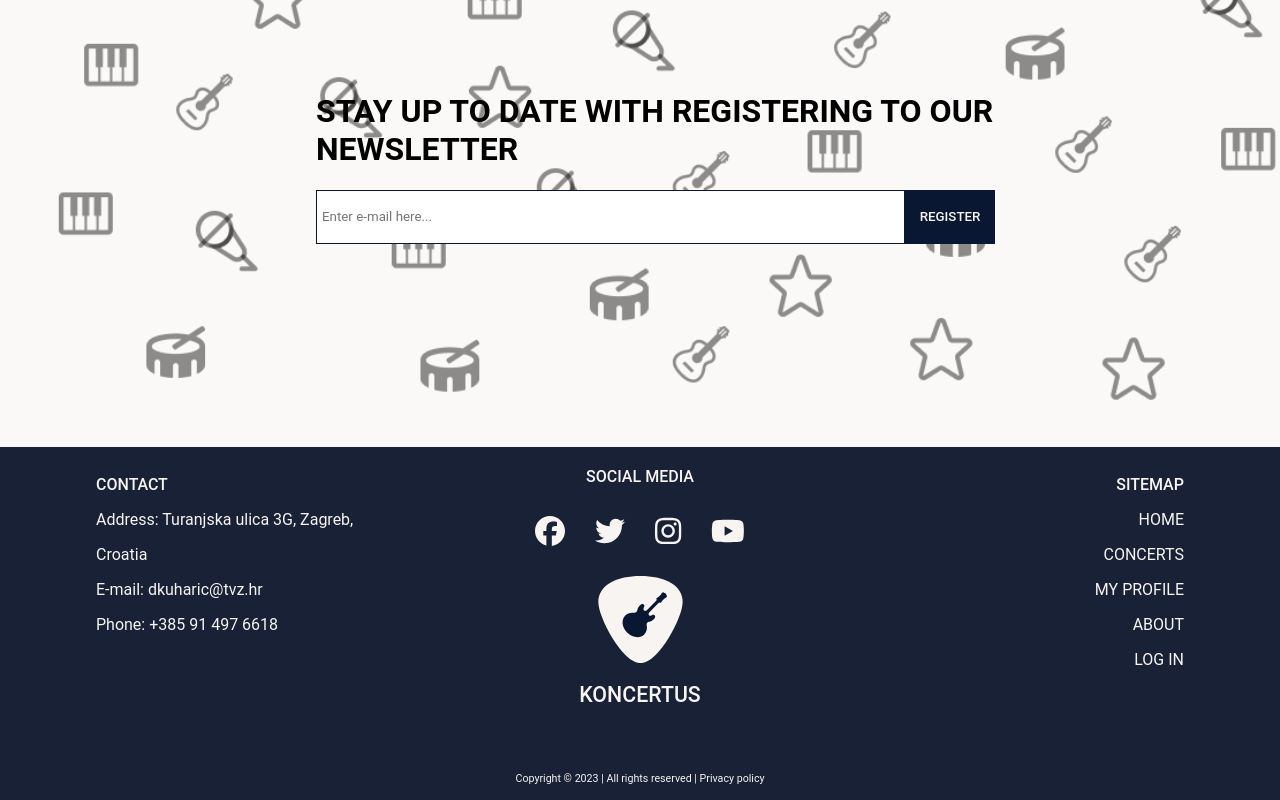
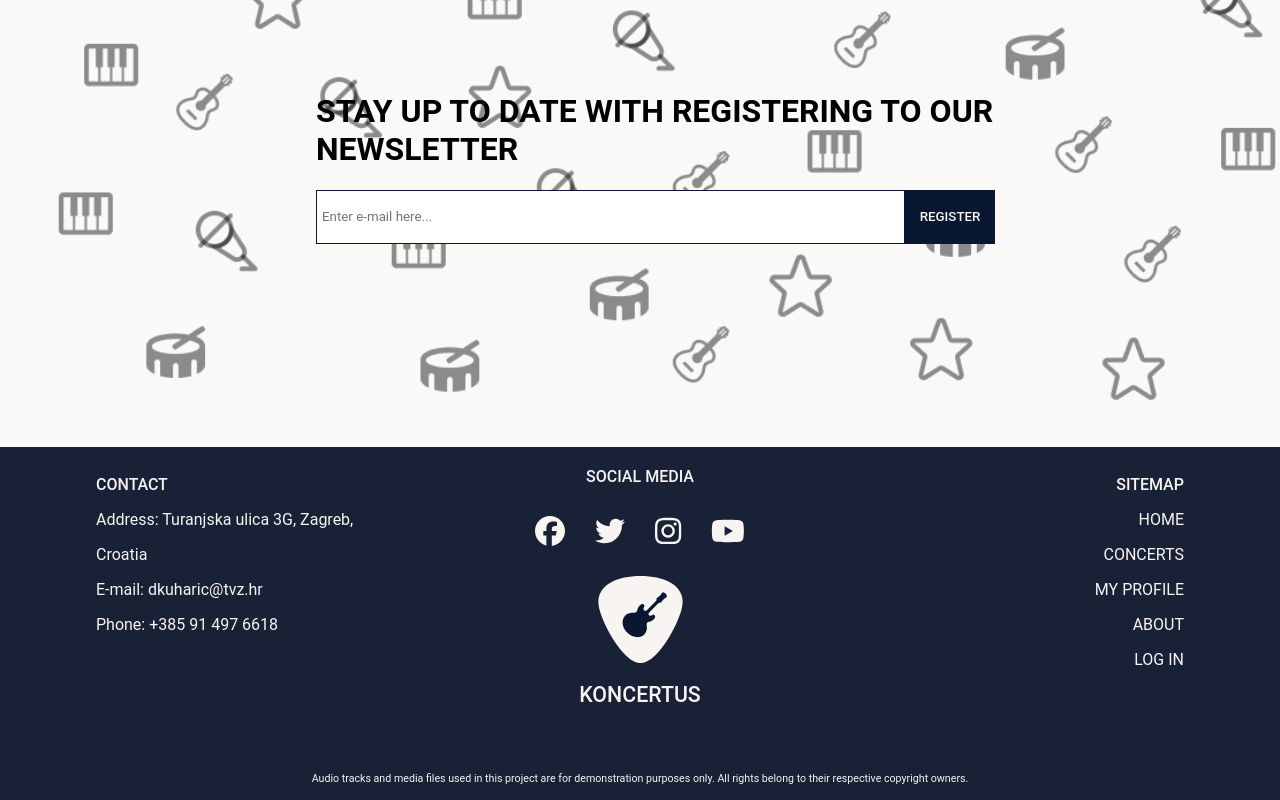
Before and after one commit to vorDa123/Zavrsni_Rad_dkuharic, a Vue app in the folder Koncertus/: page / in a window 1280 px wide. Shown: the part 1737-2537 px from the top of the page. Built offline with nearby package versions, Linux system fonts and the light colour scheme.

Commit message:
update copyright notice in footer for clarity on media usage

```diff
--- a/Koncertus/src/components/Footer.vue
+++ b/Koncertus/src/components/Footer.vue
@@ -34,7 +34,7 @@
                 </div>
             </div>
             <div class="footerCopyright">
-                <p>Copyright © 2023 | All rights reserved | Privacy policy</p>
+                <p>Audio tracks and media files used in this project are for demonstration purposes only. All rights belong to their respective copyright owners.</p>
             </div>
         </div>
     </div>
```
